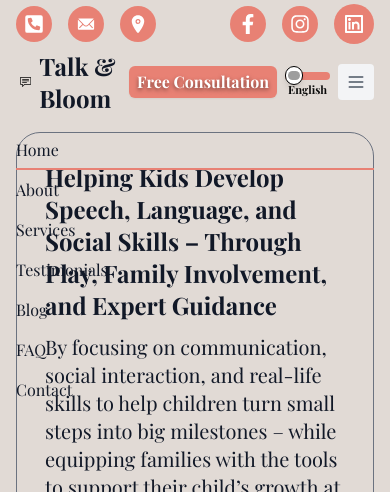
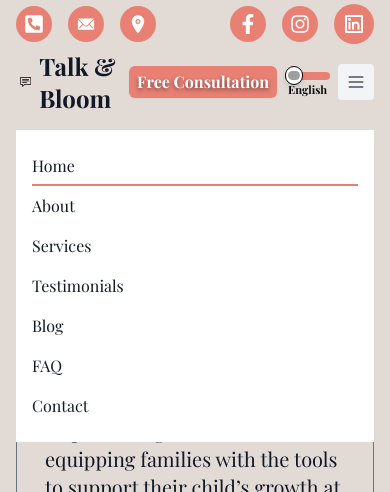
Before and after one commit to chris171290/speech-therapy, a Next.js app: page / in a window 390 px wide. Both pictures are taken after a click on the button 356 px from the left and 82 px from the top of the page. Shown: the top 492 px of the page. Built offline with nearby package versions, Linux system fonts and the light colour scheme; grey boxes are pictures that could not be loaded.

Commit message:
fix(header): :lipstick: fix menu responsive background

```diff
--- a/app/components/Header.tsx
+++ b/app/components/Header.tsx
@@ -162,7 +162,7 @@ export default function Header() {
         {/* Menú móvil */}
         {isOpen && (
           <motion.div
-            className="md:hidden mt-4"
+            className="md:hidden mt-4 p-4 bg-white"
             initial={{ opacity: 0, y: -20 }}
             animate={{ opacity: 1, y: 0 }}
             transition={{ duration: 0.7 }}
```
